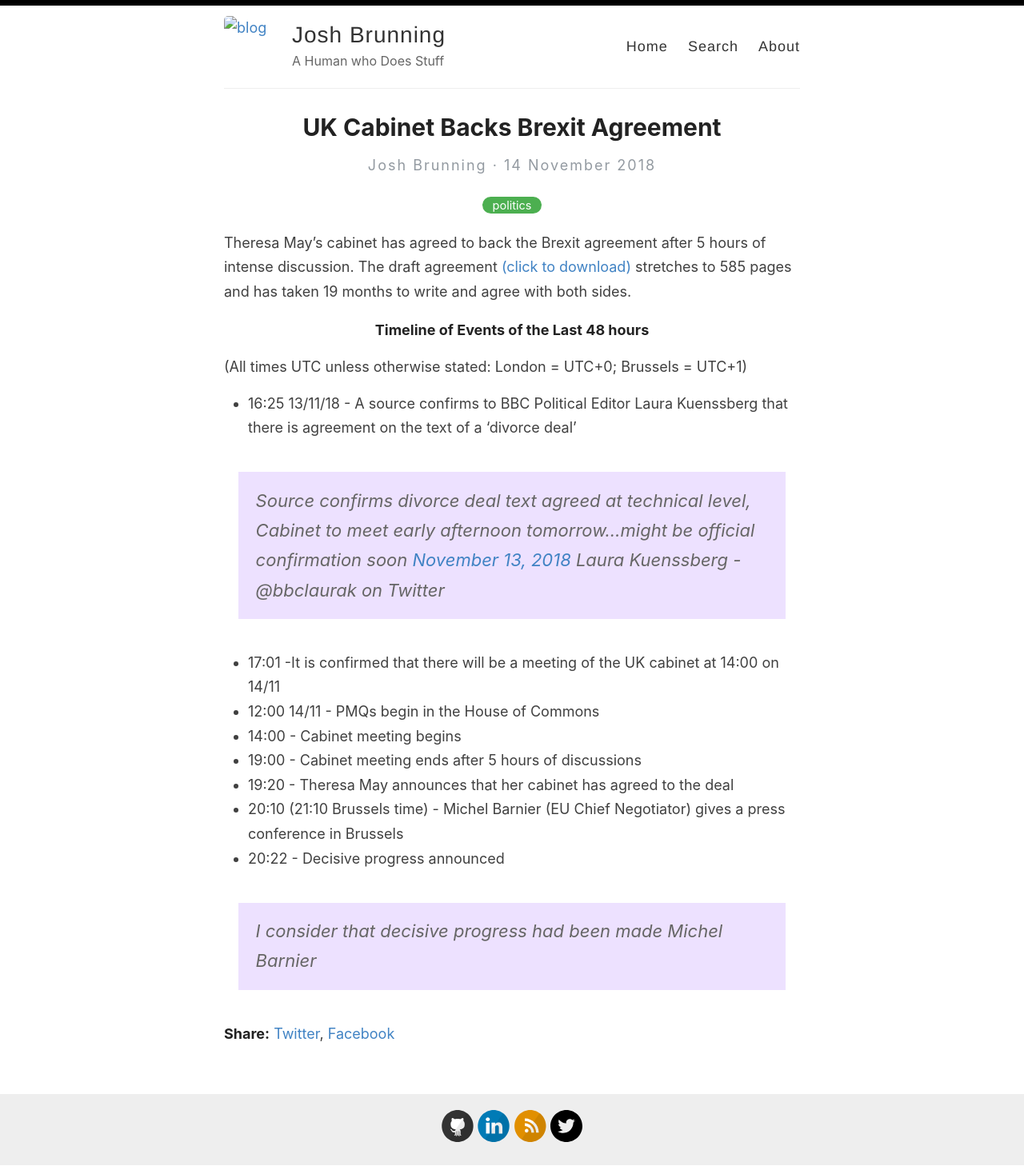
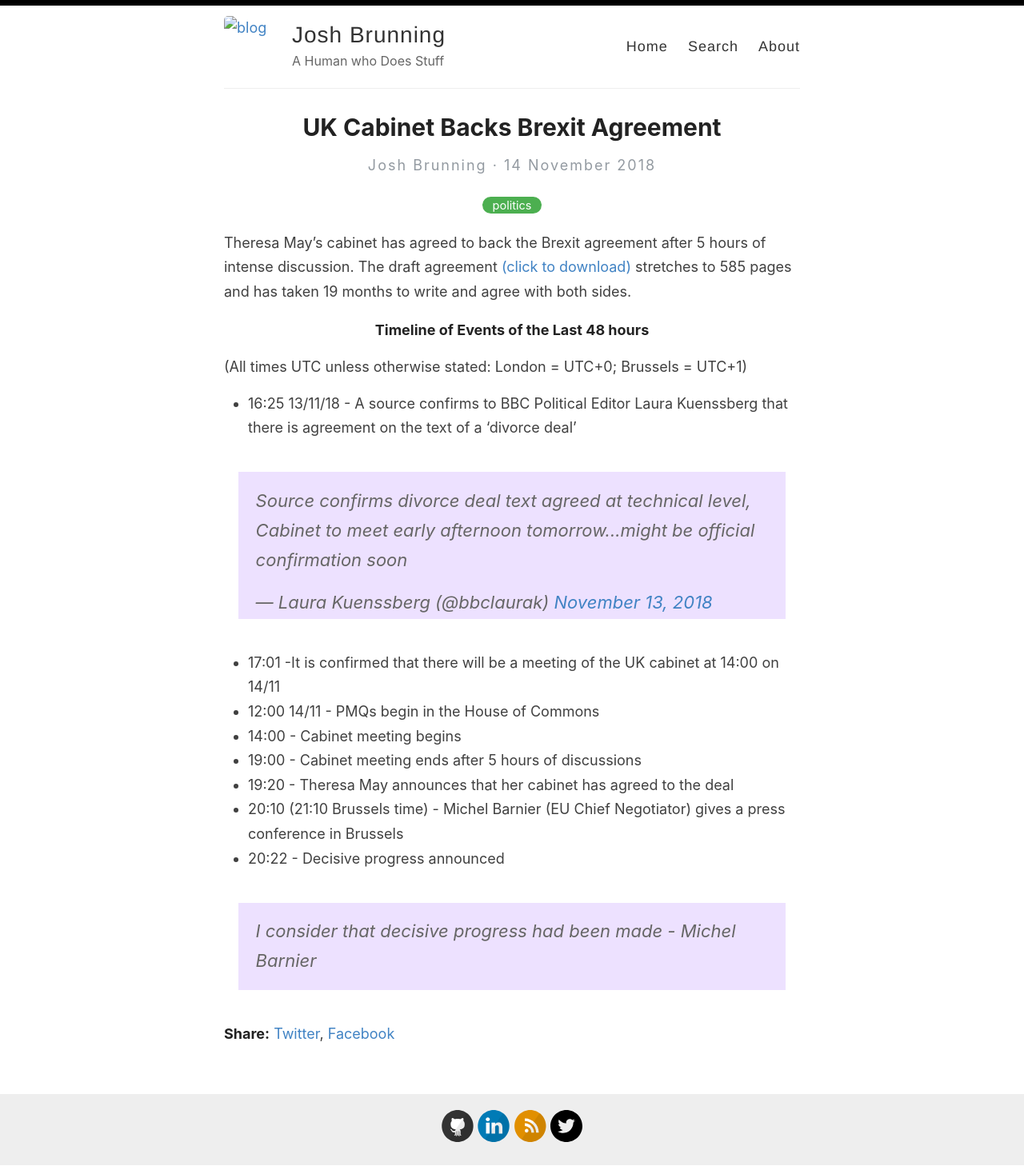
Before and after one commit to josh-justjosh/blog, a Jekyll site: the page built from _posts/2018-11-14-UK Cabinet Backs Brexit Agreement.md, in a window 1280 px wide. Shown: the whole page at 80% size. Built offline with Jekyll 4.4.1, drawn with Linux system fonts in a browser that asks for light colours; comment, search, counter and statistics services are not loaded.

Commit message:
Update 2018-11-14-UK Cabinet Backs Brexit Agreement.md

```diff
--- a/_posts/2018-11-14-UK Cabinet Backs Brexit Agreement.md
+++ b/_posts/2018-11-14-UK Cabinet Backs Brexit Agreement.md
@@ -13,7 +13,7 @@
 
 *   16:25 13/11/18 - A source confirms to BBC Political Editor Laura Kuenssberg that there is agreement on the text of a 'divorce deal'
 
-> Source confirms divorce deal text agreed at technical level, Cabinet to meet early afternoon tomorrow...might be official confirmation soon [November 13, 2018](https://twitter.com/bbclaurak/status/1062380859108589573?ref_src=twsrc%5Etfw) Laura Kuenssberg - @bbclaurak on Twitter
+<blockquote class="twitter-tweet"><p lang="en" dir="ltr">Source confirms divorce deal text agreed at technical level, Cabinet to meet early afternoon tomorrow...might be official confirmation soon</p>&mdash; Laura Kuenssberg (@bbclaurak) <a href="https://twitter.com/bbclaurak/status/1062380859108589573?ref_src=twsrc%5Etfw">November 13, 2018</a></blockquote> <script async src="https://platform.twitter.com/widgets.js" charset="utf-8"></script>
 
 *   17:01 -It is confirmed that there will be a meeting of the UK cabinet at 14:00 on 14/11
 *   12:00 14/11 - PMQs begin in the House of Commons
@@ -23,4 +23,4 @@
 *   20:10 (21:10 Brussels time) - Michel Barnier (EU Chief Negotiator) gives a press conference in Brussels
 *   20:22 - Decisive progress announced
 
-> I consider that decisive progress had been made Michel Barnier
+> I consider that decisive progress had been made - Michel Barnier
```
